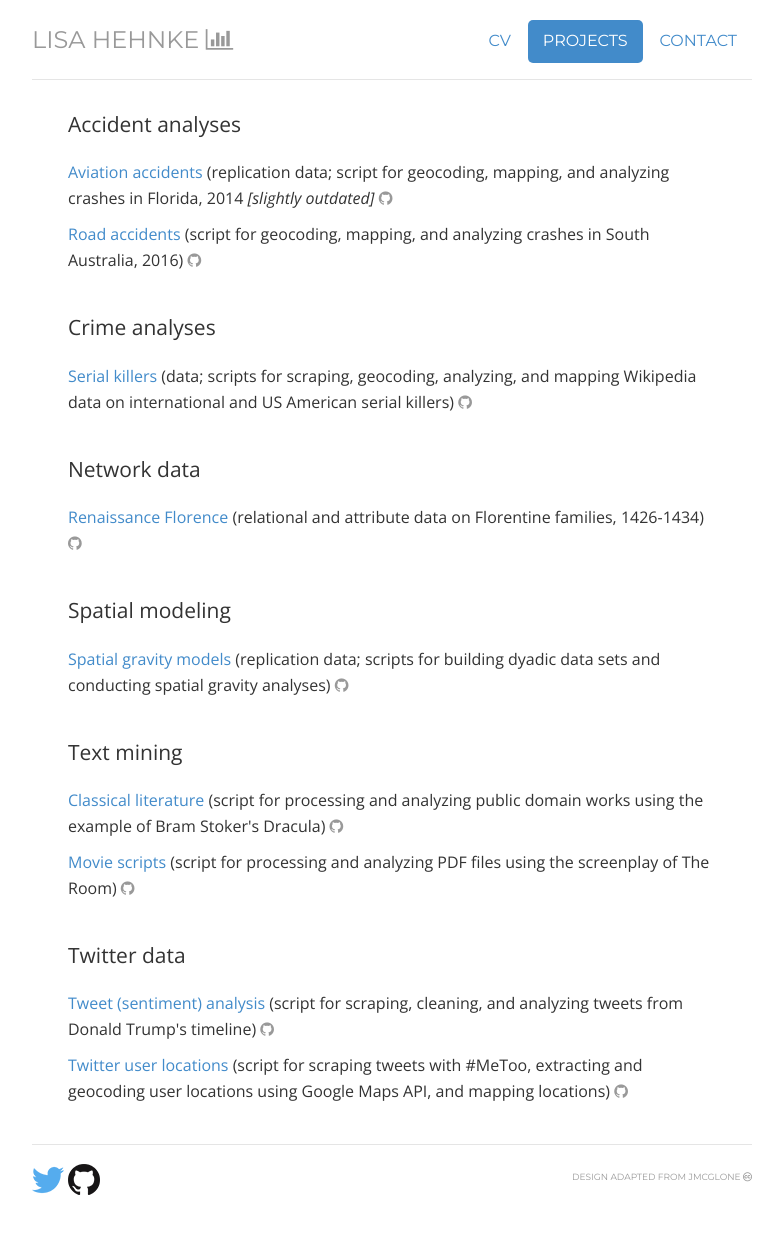
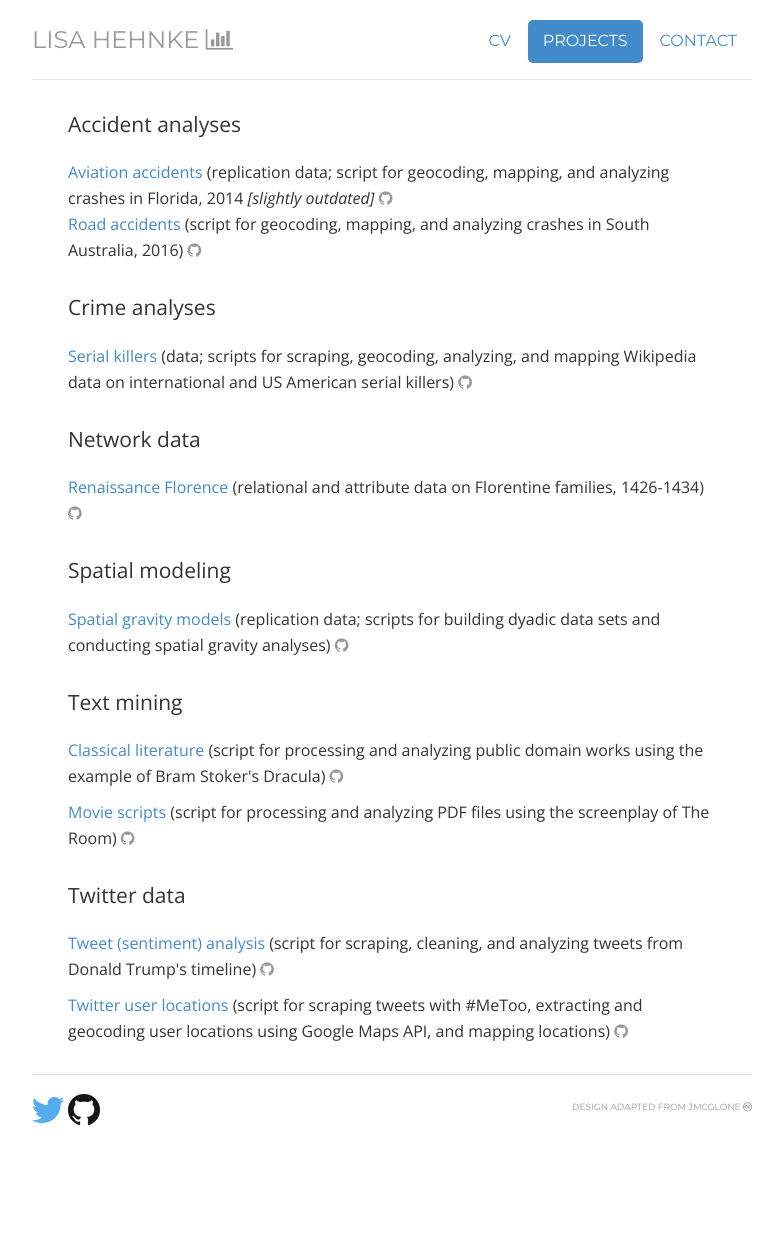
Before and after one commit to lhehnke/lhehnke.github.io, a Jekyll site: the page built from projects/index.html, in a window 1280 px wide. Shown: the whole page, without its empty margins (248-1031 px from the left). Built offline with Jekyll 4.4.1, drawn with Linux system fonts in a browser that asks for light colours; nearby versions of some CDN libraries; some web fonts are replaced; after the commit the page ends 1167 px from its top, so only the background shows below that.

Commit message:
Undo margins

```diff
--- a/cv/index.html
+++ b/cv/index.html
@@ -22,7 +22,7 @@ description: CV for Lisa Hehnke, a researcher, data scientist, psychology studen
 				</address>
 				</div>
 
-				<p style="margin-bottom:40px">This is my academic life in (roughly) 1200 characters. See the <a href="/files/CV_Lisa_Hehnke.pdf">full CV</a> for more information. </p>
+				<p style="margin-bottom:30px">This is my academic life in (roughly) 1200 characters. See the <a href="/files/CV_Lisa_Hehnke.pdf">full CV</a> for more information. </p>
 
 
 
@@ -37,7 +37,7 @@ description: CV for Lisa Hehnke, a researcher, data scientist, psychology studen
 				<p><strong> M.A., University of Konstanz, 2016</strong><br>
 				<u>Subject:</u> Politics and Public Administration with specializations in Methods and Management </p>
 
-				<p style="margin-bottom:40px"><strong> B.A., University of Mainz, 2014</strong><br>
+				<p style="margin-bottom:30px"><strong> B.A., University of Mainz, 2014</strong><br>
 				<u>Subjects:</u> Political Science; History </p>
 
 
@@ -50,7 +50,7 @@ description: CV for Lisa Hehnke, a researcher, data scientist, psychology studen
 								<p><strong> Research associate, University of Konstanz, 2016-2017</strong><br>
 				Department of Politics and Public Administration, Chair of Organizational Studies</p>
 
-				<p style="margin-bottom:40px"><strong> Research assistant, University of Mainz, 2011-2014</strong><br>
+				<p style="margin-bottom:30px"><strong> Research assistant, University of Mainz, 2011-2014</strong><br>
 				Department of Political Science, Chair of International Relations and Jean Monnet Chair of European Integration Studies </p>
 
 
--- a/projects/index.html
+++ b/projects/index.html
@@ -19,33 +19,35 @@ description: Projects by Lisa Hehnke, a researcher, data scientist, psychology s
 			  <p class="lead">Accident analyses</p>
 
 <p><a href="https://github.com/lhehnke/aircrash-analysis-data">Aviation accidents</a> (replication data; script for geocoding, mapping, and analyzing crashes in Florida, 2014 <em>[slightly outdated]</em> <i class="fa fa-github" style="color:#999999"></i></p>
-	  <p style="margin-bottom:40px"><a href="https://github.com/lhehnke/road-accidents">Road accidents</a> (script for geocoding, mapping, and analyzing crashes in South Australia, 2016) <i class="fa fa-github" style="color:#999999"></i></p>
+	  <p style="margin-bottom:30px;margin-top:-10px"><a href="https://github.com/lhehnke/road-accidents">Road accidents</a> (script for geocoding, mapping, and analyzing crashes in South Australia, 2016) <i class="fa fa-github" style="color:#999999"></i></p>
+
+	  <!-- margin-top:-10px" -->
 
 			  <p class="lead">Crime analyses</p>
 
-	  <p style="margin-bottom:40px"><a href="https://github.com/lhehnke/serial-killers">Serial killers</a> (data; scripts for scraping, geocoding, analyzing, and mapping Wikipedia data on international and US American serial killers) <i class="fa fa-github" style="color:#999999"></i></p>
+	  <p style="margin-bottom:30px"><a href="https://github.com/lhehnke/serial-killers">Serial killers</a> (data; scripts for scraping, geocoding, analyzing, and mapping Wikipedia data on international and US American serial killers) <i class="fa fa-github" style="color:#999999"></i></p>
 
 
 			  <p class="lead">Network data</p>
 
-	  <p style="margin-bottom:40px"><a href="https://github.com/lhehnke/renaissance-florence-network-data">Renaissance Florence</a> (relational and attribute data on Florentine families, 1426-1434) <i class="fa fa-github" style="color:#999999"></i></p>
+	  <p style="margin-bottom:30px"><a href="https://github.com/lhehnke/renaissance-florence-network-data">Renaissance Florence</a> (relational and attribute data on Florentine families, 1426-1434) <i class="fa fa-github" style="color:#999999"></i></p>
 
 
 			  <p class="lead">Spatial modeling</p>
 
-    <p style="margin-bottom:40px"><a href="https://github.com/lhehnke/spatial-gravity-model-data">Spatial gravity models</a> (replication data; scripts for building dyadic data sets and conducting spatial gravity analyses) <i class="fa fa-github" style="color:#999999"></i></p>
+    <p style="margin-bottom:30px"><a href="https://github.com/lhehnke/spatial-gravity-model-data">Spatial gravity models</a> (replication data; scripts for building dyadic data sets and conducting spatial gravity analyses) <i class="fa fa-github" style="color:#999999"></i></p>
 
 
 			  <p class="lead">Text mining</p>
 
 	  <p><a href="https://github.com/lhehnke/text-mining-literature/blob/master/text_mining_dracula.R">Classical literature</a> (script for processing and analyzing public domain works using the example of Bram Stoker's Dracula) <i class="fa fa-github" style="color:#999999"></i></p>
-	  <p style="margin-bottom:40px"><a href="https://github.com/lhehnke/text-mining-literature/blob/master/text_mining_the_room.R">Movie scripts</a> (script for processing and analyzing PDF files using the screenplay of The Room) <i class="fa fa-github" style="color:#999999"></i></p>
+	  <p style="margin-bottom:30px"><a href="https://github.com/lhehnke/text-mining-literature/blob/master/text_mining_the_room.R">Movie scripts</a> (script for processing and analyzing PDF files using the screenplay of The Room) <i class="fa fa-github" style="color:#999999"></i></p>
 
 
 			  <p class="lead">Twitter data</p>
 
 	  <p><a href="https://github.com/lhehnke/twitter-data/blob/master/twitter_analysis_trump.R">Tweet (sentiment) analysis</a> (script for scraping, cleaning, and analyzing tweets from Donald Trump's timeline) <i class="fa fa-github" style="color:#999999"></i></p>
-	  	  <p style="margin-bottom:40px"><a href="https://github.com/lhehnke/twitter-data/blob/master/twitter_user_location.R">Twitter user locations</a> (script for scraping tweets with #MeToo, extracting and geocoding user locations using Google Maps API, and mapping locations) <i class="fa fa-github" style="color:#999999"></i></p>
+	  	  <p style="margin-bottom:30px"><a href="https://github.com/lhehnke/twitter-data/blob/master/twitter_user_location.R">Twitter user locations</a> (script for scraping tweets with #MeToo, extracting and geocoding user locations using Google Maps API, and mapping locations) <i class="fa fa-github" style="color:#999999"></i></p>
 
 
 
```
